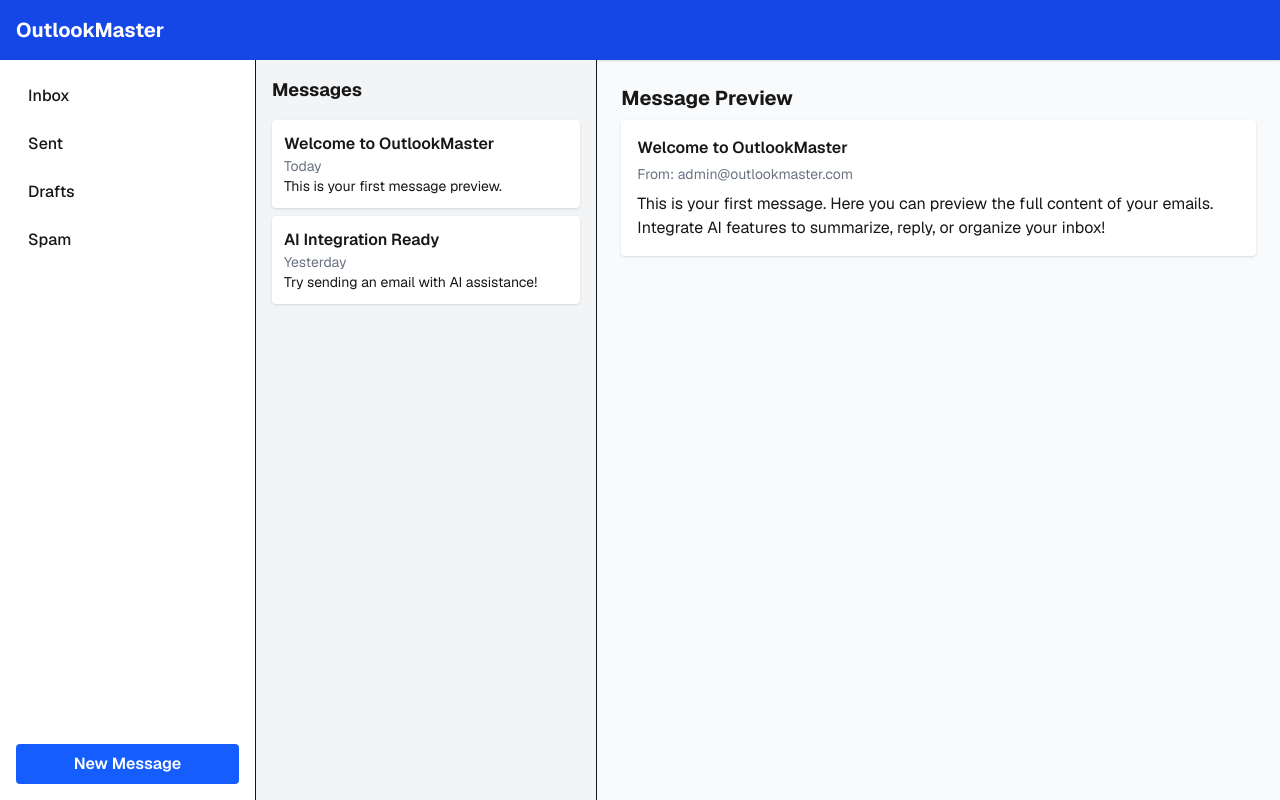
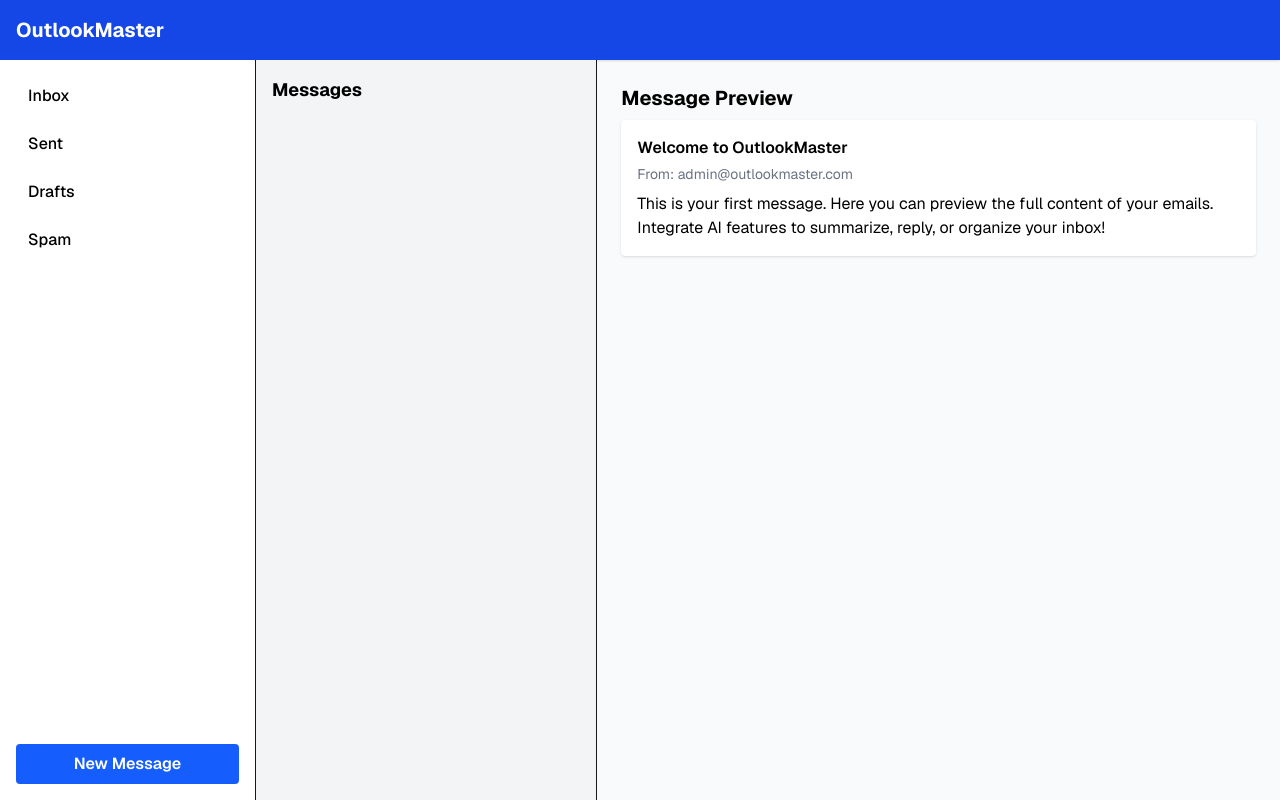
Before and after one commit to AmineChr54/outlookmaster, a Next.js app in the folder frontend/webapp/: page / in a window 1280 px wide. Built offline with nearby package versions, Linux system fonts and the light colour scheme.

Commit message:
Implement email fetching API and enhance UI components for better readability

```diff
--- a/frontend/webapp/app/components/MessageList.tsx
+++ b/frontend/webapp/app/components/MessageList.tsx
@@ -1,20 +1,26 @@
+// import { useEffect, useState } from "react";
 import MessageListItem from "./MessageListItem";
 
 export default function MessageList() {
+  // const [emails, setEmails] = useState([]);
+
+  // useEffect(() => {
+  //   fetch("http://localhost:5000/api/emails")
+  //     .then(res => res.json())
+  //     .then(data => setEmails(data));
+  // }, []);
   return (
     <section className="w-full md:w-1/3 bg-gray-100 p-4 overflow-y-auto border-r">
-      <h2 className="text-lg font-bold mb-4">Messages</h2>
+      <h2 className="text-lg font-bold mb-4 text-black">Messages</h2>
       <ul className="space-y-2">
-        <MessageListItem
-          subject="Welcome to OutlookMaster"
-          date="Today"
-          preview="This is your first message preview."
-        />
-        <MessageListItem
-          subject="AI Integration Ready"
-          date="Yesterday"
-          preview="Try sending an email with AI assistance!"
-        />
+        {/* {emails.map((email, idx) => (
+          <MessageListItem
+            key={idx}
+            subject={email.subject}
+            date={email.date}
+            preview={email.preview}
+          />
+        ))} */}
       </ul>
     </section>
   );
--- a/frontend/webapp/app/components/MessageListItem.tsx
+++ b/frontend/webapp/app/components/MessageListItem.tsx
@@ -7,9 +7,9 @@ interface MessageListItemProps {
 export default function MessageListItem({ subject, date, preview }: MessageListItemProps) {
   return (
     <li className="bg-white p-3 rounded shadow hover:bg-blue-50 cursor-pointer">
-      <div className="font-semibold">{subject}</div>
+      <div className="font-semibold text-black">{subject}</div>
       <div className="text-sm text-gray-500">{date}</div>
-      <div className="text-sm">{preview}</div>
+      <div className="text-sm text-black">{preview}</div>
     </li>
   );
 }
--- a/frontend/webapp/app/components/MessagePreview.tsx
+++ b/frontend/webapp/app/components/MessagePreview.tsx
@@ -1,11 +1,11 @@
 export default function MessagePreview() {
   return (
     <section className="flex-1 p-6 overflow-y-auto">
-      <h2 className="text-xl font-bold mb-2">Message Preview</h2>
+      <h2 className="text-xl font-bold mb-2 text-black">Message Preview</h2>
       <div className="bg-white rounded shadow p-4">
-        <div className="font-semibold mb-1">Welcome to OutlookMaster</div>
+        <div className="font-semibold mb-1 text-black">Welcome to OutlookMaster</div>
         <div className="text-sm text-gray-500 mb-2">From: admin@outlookmaster.com</div>
-        <div className="text-base">This is your first message. Here you can preview the full content of your emails. Integrate AI features to summarize, reply, or organize your inbox!</div>
+        <div className="text-base text-black">This is your first message. Here you can preview the full content of your emails. Integrate AI features to summarize, reply, or organize your inbox!</div>
       </div>
     </section>
   );
--- a/frontend/webapp/app/components/Sidebar.tsx
+++ b/frontend/webapp/app/components/Sidebar.tsx
@@ -2,10 +2,10 @@ export default function Sidebar() {
   return (
     <aside className="w-64 bg-white border-r flex flex-col p-4 gap-4">
       <nav className="flex flex-col gap-2">
-        <button className="text-left px-3 py-2 rounded hover:bg-blue-100 font-medium">Inbox</button>
-        <button className="text-left px-3 py-2 rounded hover:bg-blue-100 font-medium">Sent</button>
-        <button className="text-left px-3 py-2 rounded hover:bg-blue-100 font-medium">Drafts</button>
-        <button className="text-left px-3 py-2 rounded hover:bg-blue-100 font-medium">Spam</button>
+        <button className="text-left px-3 py-2 rounded hover:bg-blue-100 font-medium text-black">Inbox</button>
+        <button className="text-left px-3 py-2 rounded hover:bg-blue-100 font-medium text-black">Sent</button>
+        <button className="text-left px-3 py-2 rounded hover:bg-blue-100 font-medium text-black">Drafts</button>
+        <button className="text-left px-3 py-2 rounded hover:bg-blue-100 font-medium text-black">Spam</button>
       </nav>
       <div className="mt-auto">
         <button className="w-full bg-blue-600 text-white py-2 rounded hover:bg-blue-700 font-semibold">New Message</button>
```
Also changed, not shown: frontend/webapp/app/components/WelcomeMessage.tsx (added), 2 other files (tests, documents, lock files or other folders).
